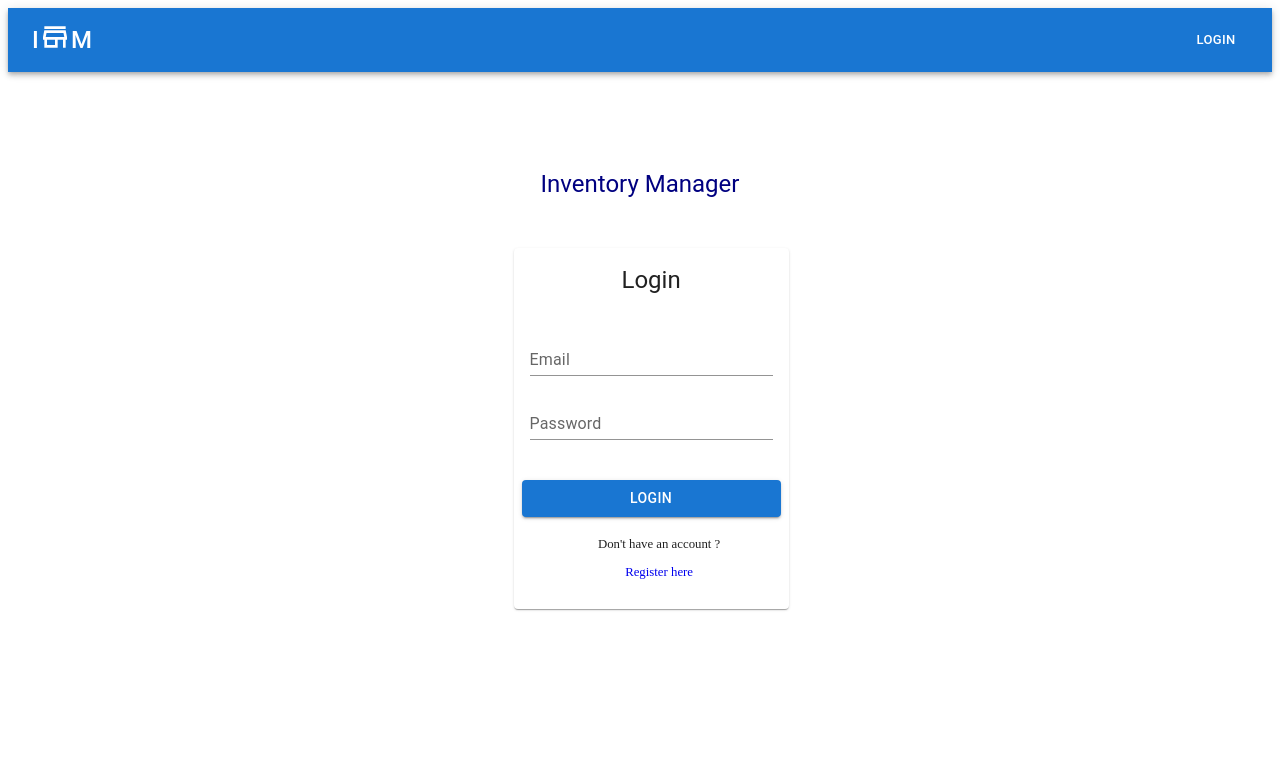
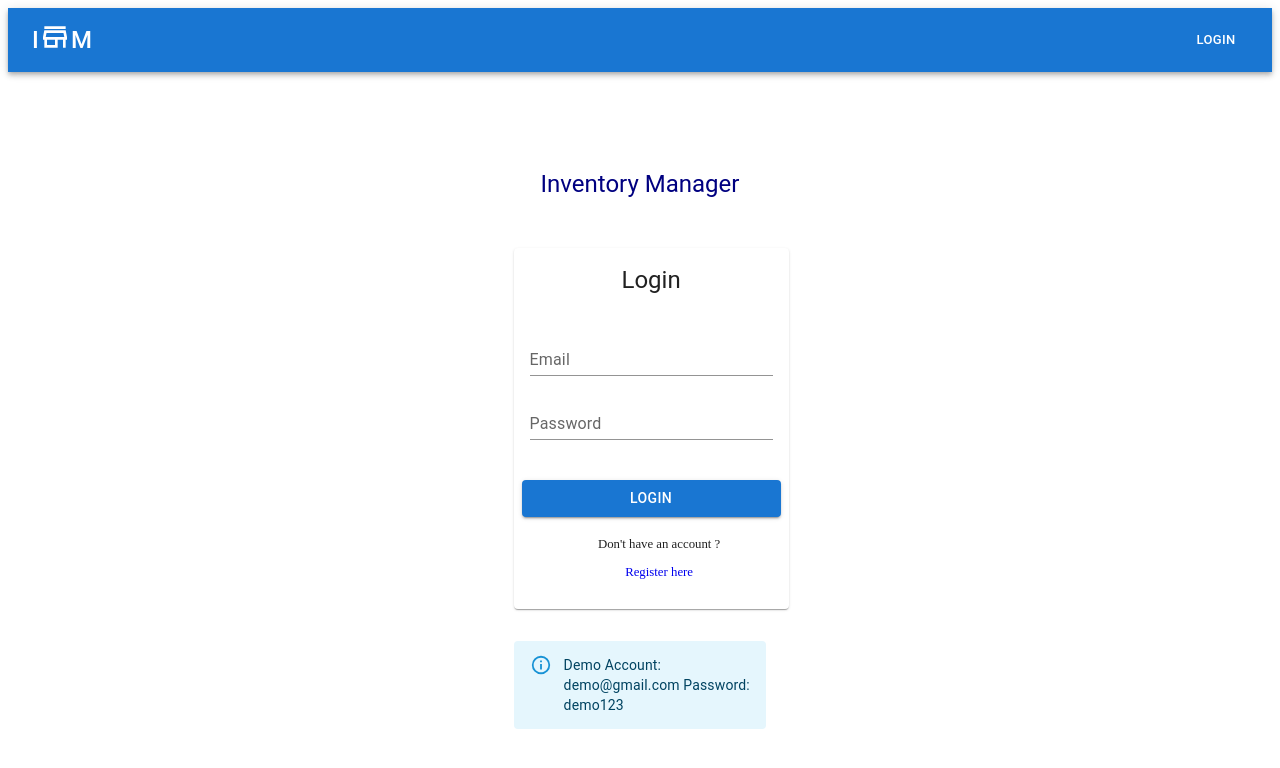
Before and after one commit to Julu1994/Inventory-manager, a React (Create React App) app in the folder client/: page /login in a window 1280 px wide. Shown: the top 768 px of the page. Built offline with nearby package versions, Linux system fonts and the light colour scheme; no server answers.

Commit message:
add demo account info batch in login page

```diff
--- a/client/src/Pages/login.js
+++ b/client/src/Pages/login.js
@@ -4,7 +4,7 @@ import Card from "@mui/material/Card";
 import CardActions from "@mui/material/CardActions";
 import CardContent from "@mui/material/CardContent";
 import Button from "@mui/material/Button";
-import { TextField, Typography } from "@mui/material";
+import { Alert, TextField, Typography } from "@mui/material";
 import { Link, useNavigate } from "react-router-dom";
 import axios from "axios";
 import { Notify } from "notiflix";
@@ -114,6 +114,9 @@ const Login = () => {
                     </p>
                 </div>
             </Card>
+            <Alert sx={{ mt: "2rem" }} severity="info">
+                Demo Account: demo@gmail.com Password: demo123
+            </Alert>
         </div>
     );
 };
```
